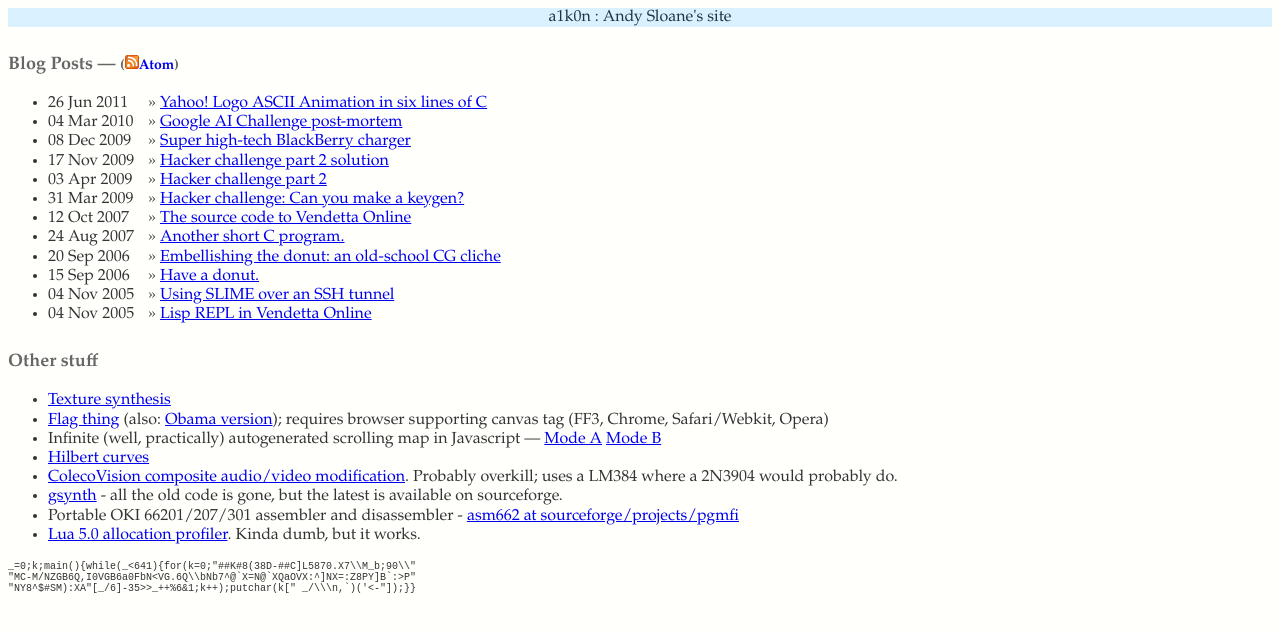
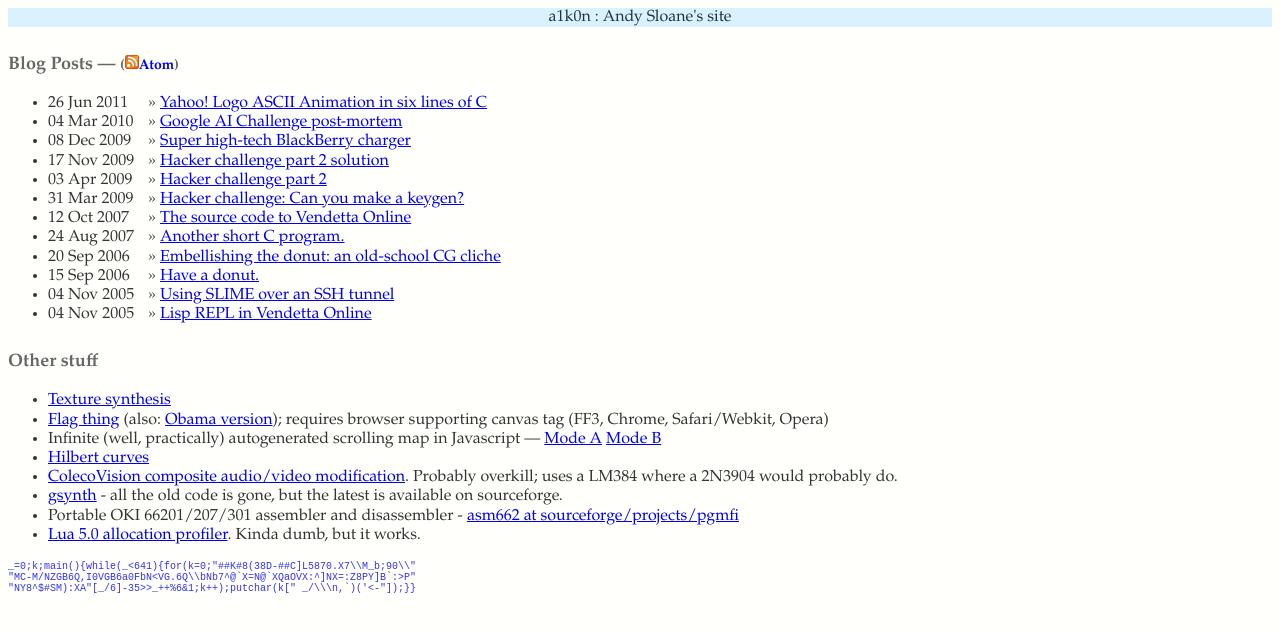
Before and after one commit to a1k0n/a1k0n.github.io, a Jekyll site: the page built from index.html, in a window 1280 px wide. Shown: the top 632 px of the page. Built offline with Jekyll 4.4.1, drawn with Linux system fonts in a browser that asks for light colours.

Commit message:
made it more apparent that you can click the stuff at the bottom

```diff
--- a/index.html
+++ b/index.html
@@ -57,7 +57,7 @@
 </script>
 <pre style="font-size:small" id=o></pre>
 <pre style="font-size:small" id=i>
-<a href="javascript:void()" onclick="signature();" style="text-decoration: none; color:#333">_=0;k;main(){while(_&lt;641){for(k=0;"##K#8(38D-##C]L5870.X7\\M_b;90\\"
+<a href="javascript:void()" onclick="signature();" style="text-decoration: none; color:#33e">_=0;k;main(){while(_&lt;641){for(k=0;"##K#8(38D-##C]L5870.X7\\M_b;90\\"
 "MC-M/NZGB6Q,I0VGB6a0FbN&lt;VG.6Q\\bNb7^@`X=N@`XQaOVX:^]NX=:Z8PY]B`:&gt;P"
 "NY8^$#SM):XA"[_/6]-35&gt;&gt;_++%6&1;k++);putchar(k[" _/\\\n,`)('&lt;-"]);}}
 </a>
```
